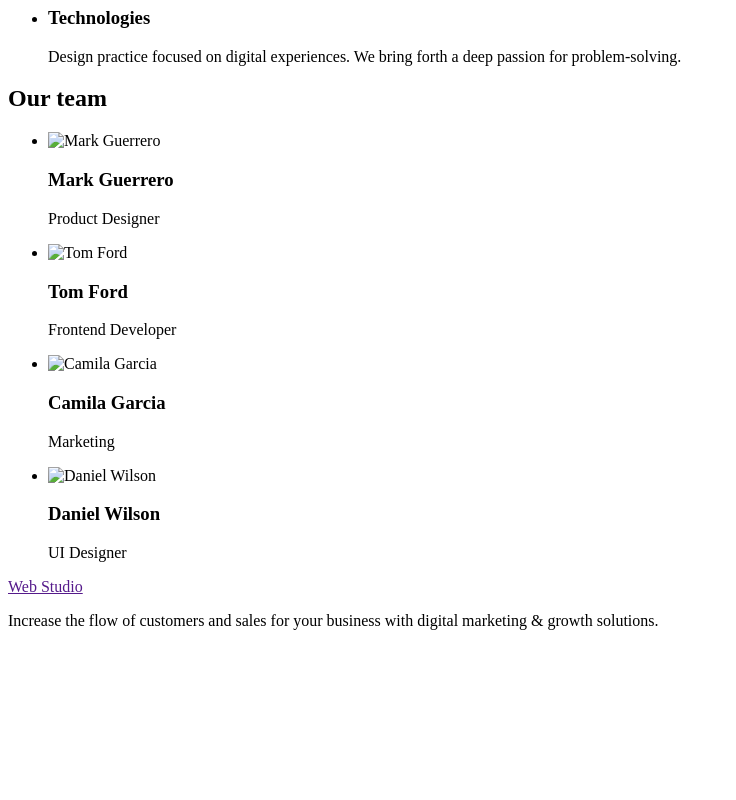
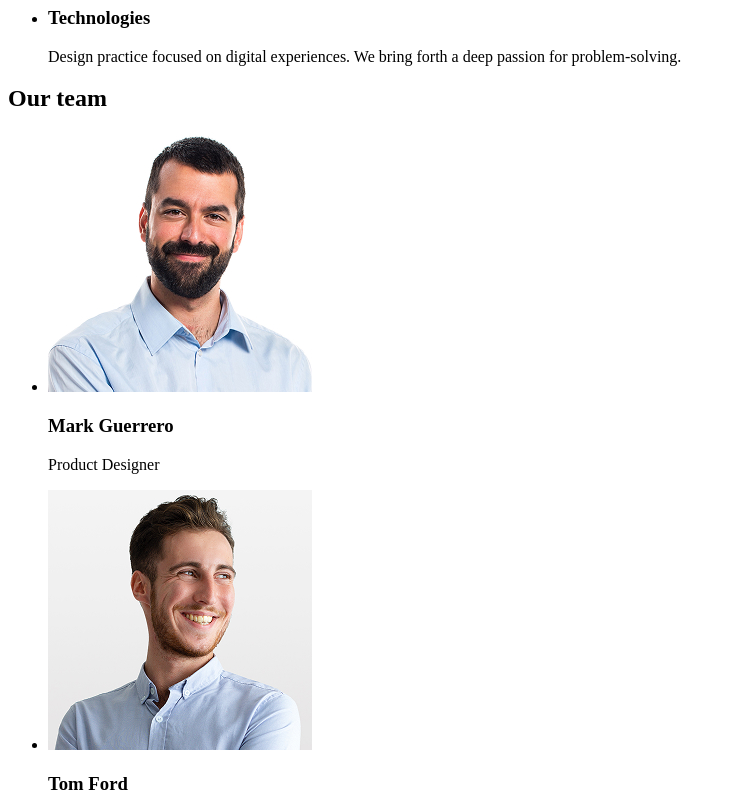
Before and after one commit to snizhana202/goit-markup-hw-01, a plain HTML site: page index.html in a window 1280 px wide. Shown: the part 480-1280 px from the top of the page, without its empty margins (0-736 px from the left). Before the commit the page ends 1126 px from the top, so only its background shows below. Drawn offline with Linux system fonts and the light colour scheme; the site is published under a folder, as on GitHub Pages, so addresses that start at the root find nothing.

Commit message:
Відформатовано код за допомогою Prettier

```diff
--- a/index.html
+++ b/index.html
@@ -1,8 +1,8 @@
 <!DOCTYPE html>
 <html lang="en">
   <head>
-    <meta charset="UTF-8">
-    <meta name="viewport" content="width=device-width, initial-scale=1.0">
+    <meta charset="UTF-8" />
+    <meta name="viewport" content="width=device-width, initial-scale=1.0" />
     <title>WebStudio</title>
   </head>
   <body>
@@ -31,20 +31,31 @@
         <ul>
           <li>
             <h3>Strategy</h3>
-                    <p>Our goal is to identify the business
-problem to walk away with the perfect and creative solution. </p>
+            <p>
+              Our goal is to identify the business problem to walk away with the
+              perfect and creative solution.
+            </p>
           </li>
           <li>
             <h3>Punctuality</h3>
-                    <p>Bring the key message to the brand's audience for the best price within the shortest possible time.</p>
+            <p>
+              Bring the key message to the brand's audience for the best price
+              within the shortest possible time.
+            </p>
           </li>
           <li>
             <h3>Diligence</h3>
-                    <p>Research and confirm brands with the strongest digital growth opportunities and minimize risk.</p>
+            <p>
+              Research and confirm brands with the strongest digital growth
+              opportunities and minimize risk.
+            </p>
           </li>
           <li>
             <h3>Technologies</h3>
-                    <p>Design practice focused on digital experiences. We bring forth a deep passion for problem-solving.</p>
+            <p>
+              Design practice focused on digital experiences. We bring forth a
+              deep passion for problem-solving.
+            </p>
           </li>
         </ul>
       </section>
@@ -52,22 +63,42 @@ problem to walk away with the perfect and creative solution. </p>
         <h2>Our team</h2>
         <ul>
           <li>
-                    <img src="/images/img.jpg" alt="Mark Guerrero" height="260" width="264">
+            <img
+              src="./images/img.jpg"
+              alt="Mark Guerrero"
+              height="260"
+              width="264"
+            />
             <h3>Mark Guerrero</h3>
             <p>Product Designer</p>
           </li>
           <li>
-                    <img src="/images/img1.jpg" alt="Tom Ford" height="260" width="264">
+            <img
+              src="./images/img1.jpg"
+              alt="Tom Ford"
+              height="260"
+              width="264"
+            />
             <h3>Tom Ford</h3>
             <p>Frontend Developer</p>
           </li>
           <li>
-                    <img src="/images/img2.jpg" alt="Camila Garcia" height="260" width="264">
+            <img
+              src="./images/img2.jpg"
+              alt="Camila Garcia"
+              height="260"
+              width="264"
+            />
             <h3>Camila Garcia</h3>
             <p>Marketing</p>
           </li>
           <li>
-                    <img src="/images/img3.jpg" alt="Daniel Wilson" height="260" width="264">
+            <img
+              src="./images/img3.jpg"
+              alt="Daniel Wilson"
+              height="260"
+              width="264"
+            />
             <h3>Daniel Wilson</h3>
             <p>UI Designer</p>
           </li>
@@ -76,7 +107,10 @@ problem to walk away with the perfect and creative solution. </p>
     </main>
     <footer>
       <a href="">Web Studio</a>
-        <p>Increase the flow of customers and sales for your business with digital marketing & growth solutions.</p>
+      <p>
+        Increase the flow of customers and sales for your business with digital
+        marketing & growth solutions.
+      </p>
     </footer>
   </body>
 </html>
```
Also changed, not shown: img.jpg (deleted), img1.jpg (deleted), img2.jpg (deleted), img3.jpg (deleted). Lines whose indentation alone changed are shown as unchanged.
